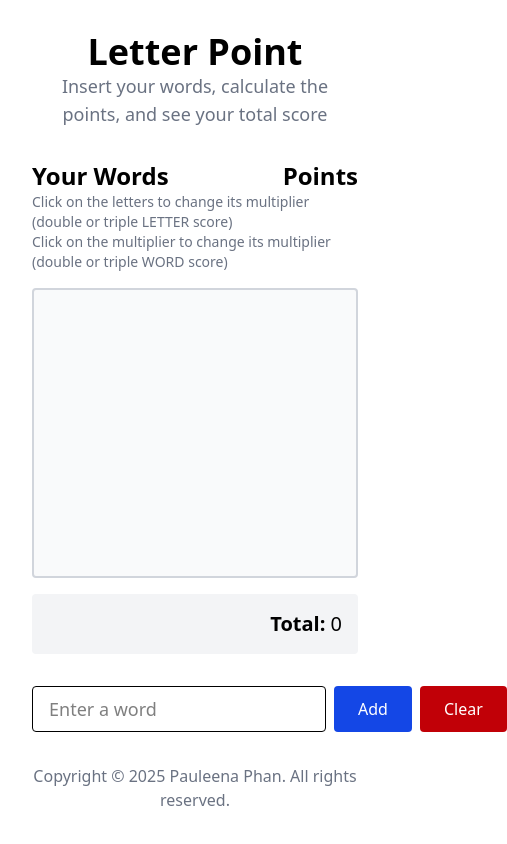
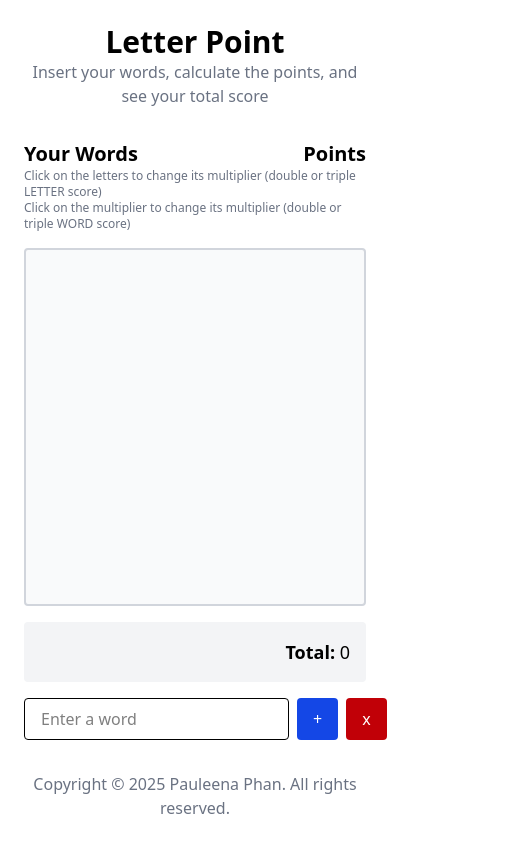
Before and after one commit to pauleenaphan/LetterPoint, a React (Vite) app: page / in a window 390 px wide. Shown: the whole page, 507 px wide, since content can reach past the window. Built offline with nearby package versions, Linux system fonts and the light colour scheme.

Commit message:
adjusted responsive styling

```diff
--- a/src/WordItem.tsx
+++ b/src/WordItem.tsx
@@ -11,7 +11,7 @@ interface Props {
 }
 
 export default function WordItem({ word, wordIndex, letterColors, wordMultipliers, onLetterClick, onMultiplierClick }: Props) {
-  const letterStyle = "px-4 py-2 rounded text-lg font-mono font-bold cursor-pointer hover:opacity-80 transition-opacity"
+  const letterStyle = "px-4 py-2 rounded text-md md:text-lg font-mono font-bold cursor-pointer hover:opacity-80 transition-opacity"
   const multiplier = wordMultipliers[wordIndex] || '1x'
   const points = getWordPoints(word, letterColors, multiplier)
 
@@ -41,7 +41,7 @@ export default function WordItem({ word, wordIndex, letterColors, wordMultiplier
           </div>
         </div>
 
-        <span className="text-xl text-gray-500"> {points}</span>
+        <span className="text-lg md:text-xl text-gray-500"> {points}</span>
       </div>
     </div>
   )
--- a/src/wordDisplay.tsx
+++ b/src/wordDisplay.tsx
@@ -10,16 +10,16 @@ export default function WordDisplay() {
   )
 
   return (
-    <div className="flex flex-col h-screen p-8">
-      <h1 className="text-4xl font-bold text-center">Letter Point</h1>
-      <p className="text-lg text-center mb-8 text-gray-500">Insert your words, calculate the points, and see your total score</p>
+    <div className="flex flex-col h-screen p-6 md:p-8">
+      <h1 className="text-3xl md:text-4xl font-bold text-center">Letter Point</h1>
+      <p className="text-md md:text-lg text-center mb-8 text-gray-500">Insert your words, calculate the points, and see your total score</p>
 
       <div className="flex-1 w-full max-w-4xl mx-auto flex flex-col min-h-0">
         <div className="flex justify-between items-center gap-4">
-          <h2 className="text-2xl font-semibold">Your Words</h2>
-          <h2 className="text-2xl font-semibold">Points</h2>
+          <h2 className="text-xl md:text-2xl font-semibold">Your Words</h2>
+          <h2 className="text-xl md:text-2xl font-semibold">Points</h2>
         </div>
-        <div className="mb-4 text-sm text-gray-500">
+        <div className="mb-4 text-xs md:text-sm text-gray-500">
           <p> Click on the letters to change its multiplier (double or triple LETTER score)</p>
           <p> Click on the multiplier to change its multiplier (double or triple WORD score)</p>
         </div>
@@ -38,12 +38,12 @@ export default function WordDisplay() {
           ))}
         </div>
 
-        <div className="mt-4 p-4 bg-gray-100 rounded text-right flex-shrink-0">
-          <span className="text-xl"><span className="font-bold">Total:</span> {totalPoints}</span>
+        <div className="my-4 p-4 bg-gray-100 rounded text-right flex-shrink-0">
+          <span className="text-lg md:text-xl"><span className="font-bold">Total:</span> {totalPoints}</span>
         </div>
       </div>
 
-      <div className="mt-8 w-full max-w-4xl mx-auto mb-8">
+      <div className="w-full max-w-4xl mx-auto mb-8">
         <div className="flex gap-2">
           <input
             type="text"
@@ -51,13 +51,13 @@ export default function WordDisplay() {
             onChange={(e) => setWord(e.target.value.toUpperCase())}
             onKeyDown={(e) => e.key === 'Enter' && addWord()}
             placeholder="Enter a word"
-            className="px-4 py-2 border rounded text-lg flex-1"
+            className="px-4 py-2 border rounded text-md md:text-lg flex-1"
           />
-          <button onClick={addWord} className="px-6 py-2 bg-blue-700 text-white rounded hover:bg-blue-600 whitespace-nowrap cursor-pointer">
-            Add
+          <button onClick={addWord} className="px-4 py-2 bg-blue-700 text-white rounded hover:bg-blue-600 whitespace-nowrap cursor-pointer">
+            +
           </button>
-          <button onClick={clearAll} className="px-6 py-2 bg-red-700 text-white rounded hover:bg-red-600 whitespace-nowrap cursor-pointer">
-            Clear
+          <button onClick={clearAll} className="px-4 py-2 bg-red-700 text-white rounded hover:bg-red-600 whitespace-nowrap cursor-pointer">
+            x
           </button>
         </div>
       </div>
```
